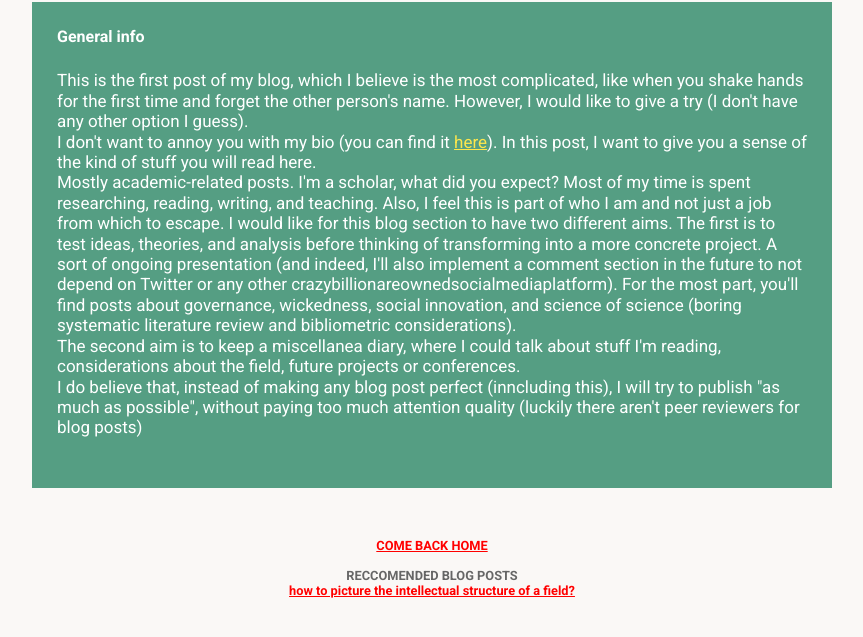
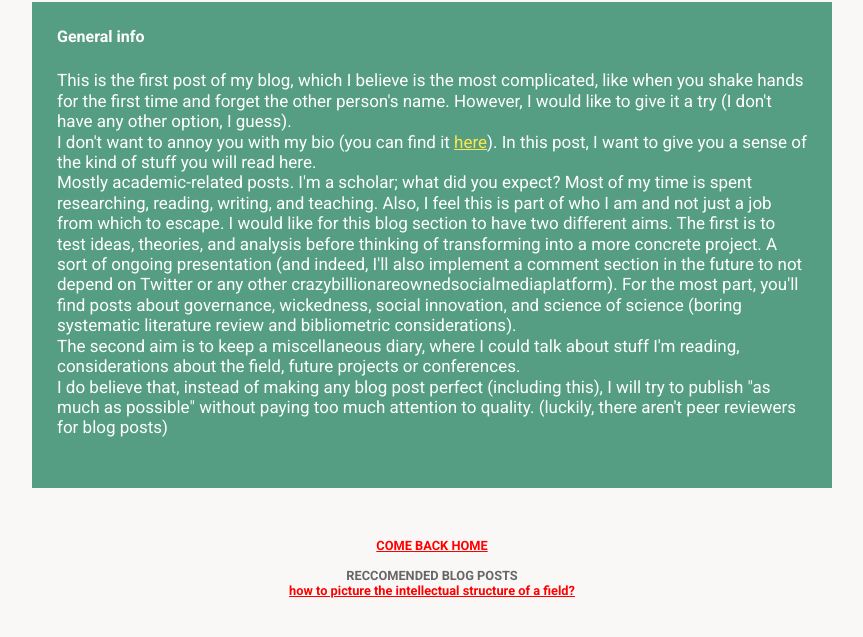
Before and after one commit to TomMisch/fulvioscognamiglio.github.io, a plain HTML site: page blogpost/1blog.html in a window 1280 px wide. Shown: the part 173-810 px from the top of the page, without its empty margins (208-1071 px from the left). Drawn offline with Linux system fonts and the light colour scheme.

Commit message:
Update 1blog.html

```diff
--- a/blogpost/1blog.html
+++ b/blogpost/1blog.html
@@ -18,18 +18,18 @@
 <br>
 <p>
   This is the first post of my blog, which I believe is the most complicated, like when you shake hands for the first time and forget the other person's name.
-  However, I would like to give a try (I don't have any other option I guess). <br>
+  However, I would like to give it a try (I don't have any other option, I guess). <br>
   I don't want to annoy you with my bio (you can find it <a href="/index.html#bio">here</a>). In this post, I want to give you a sense of the kind of stuff you will read here.
   <br>
-  Mostly academic-related posts. I'm a scholar, what did you expect? Most of my time is spent researching, reading, writing, and teaching. Also, I feel this is part
+  Mostly academic-related posts. I'm a scholar; what did you expect? Most of my time is spent researching, reading, writing, and teaching. Also, I feel this is part
   of who I am and not just a job from which to escape. I would like for this blog section to have two different aims. The first is to test ideas, theories, and analysis before
   thinking of transforming into a more concrete project. A sort of ongoing presentation (and indeed, I'll also implement a comment section in the future to
   not depend on Twitter or any other crazybillionareownedsocialmediaplatform). For the most part,   you'll find posts about governance, wickedness, social innovation,
   and science of science (boring systematic literature review and bibliometric considerations). <br>
-  The second aim is to keep a miscellanea diary, where I could talk about stuff I'm reading, considerations about the field, future projects or conferences.
+  The second aim is to keep a miscellaneous diary, where I could talk about stuff I'm reading, considerations about the field, future projects or conferences.
   <br>
-  I do believe that, instead of making any blog post perfect (inncluding this), I will try to publish "as much as possible", without paying too much attention quality
-  (luckily there aren't peer reviewers for blog posts)
+  I do believe that, instead of making any blog post perfect (including this), I will try to publish "as much as possible" without paying too much attention to quality.
+  (luckily, there aren't peer reviewers for blog posts)
 </p>
 </div>
 <footer>
```
